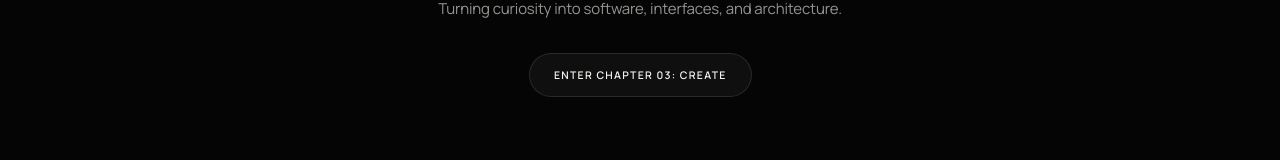
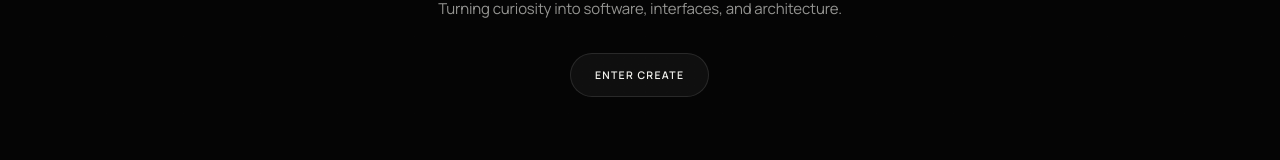
Before and after one commit to shahriarbappy60-ship-it/personal-universe, a React (Vite) app: page /wonder in a window 1280 px wide. Shown: the part 4271-4431 px from the top of the page. Built offline with nearby package versions, Linux system fonts and the light colour scheme.

Commit message:
refine: simplify wonder chapter CTA

```diff
--- a/src/pages/WonderPage.jsx
+++ b/src/pages/WonderPage.jsx
@@ -307,7 +307,7 @@ export default function WonderPage() {
             </p>
             <div className="gateway-actions">
               <Button to="/create" variant="glass">
-                ENTER CHAPTER 03: CREATE →
+                ENTER CREATE
               </Button>
             </div>
           </div>
```
